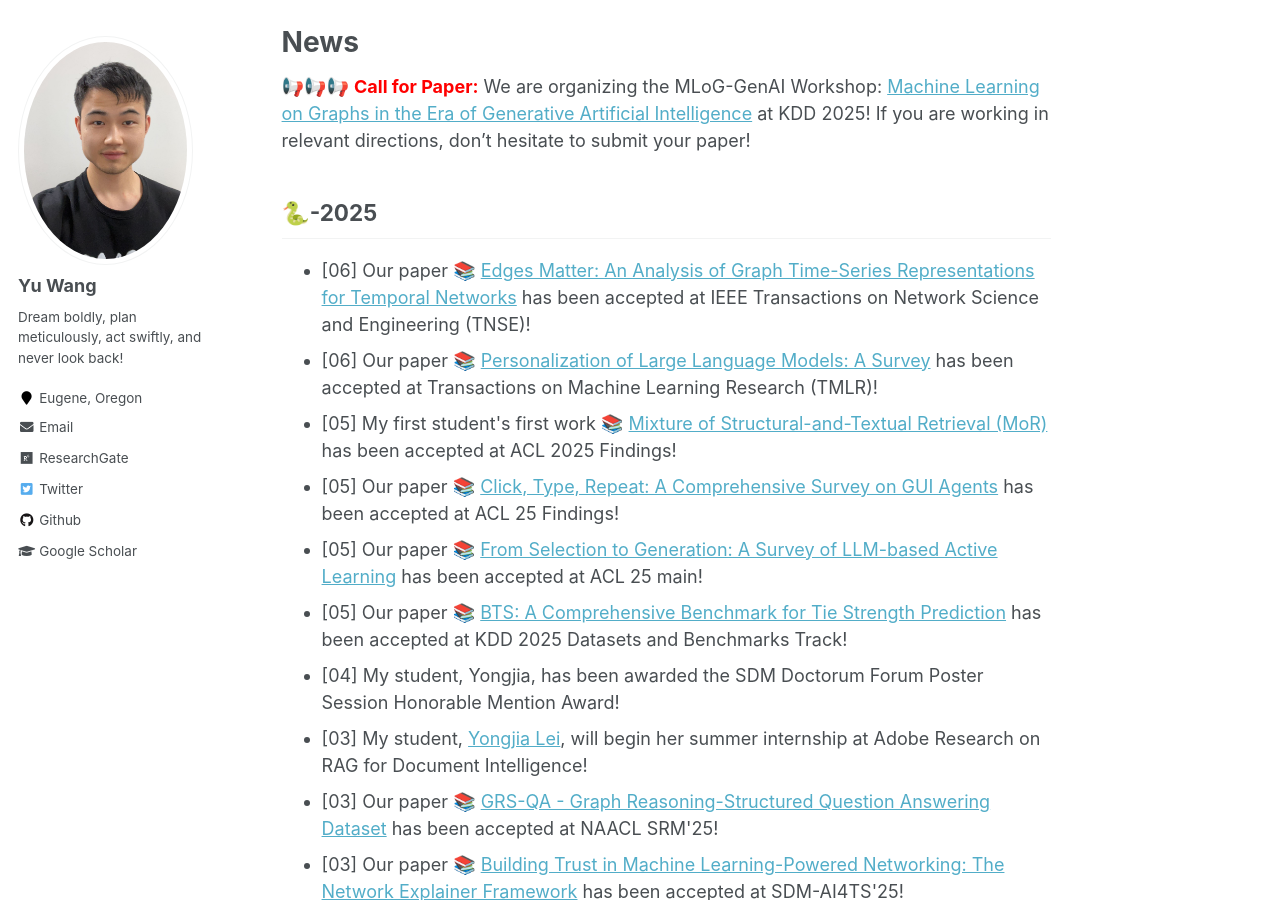
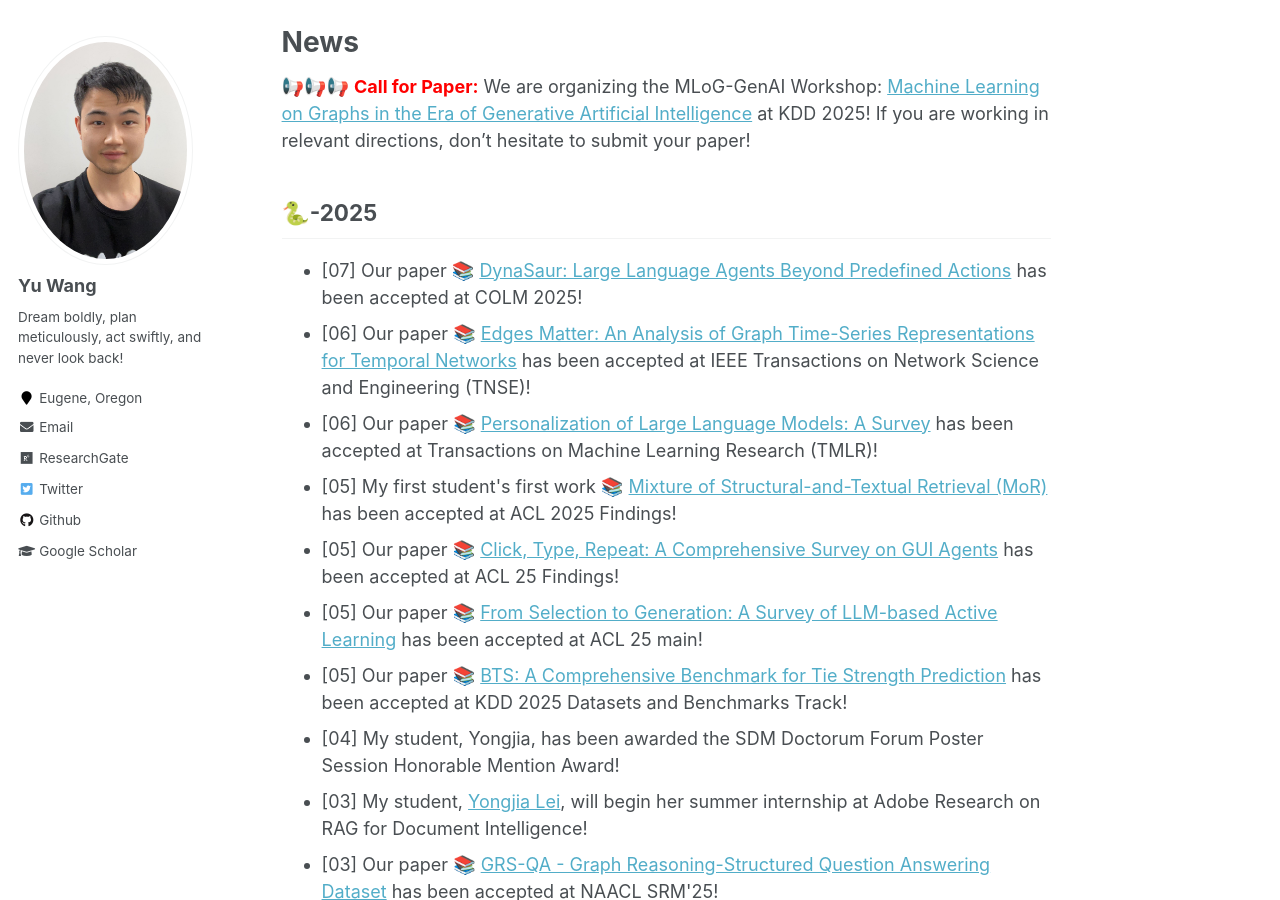
Before and after one commit to yuwang0103/yuwang0103.github.io, a Jekyll site: the page built from _pages/about.md, in a window 1280 px wide and 900 px high, scrolled down 775 px. Built offline with Jekyll 4.4.1, drawn with Linux system fonts in a browser that asks for light colours.

Commit message:
Update about.md

```diff
--- a/_pages/about.md
+++ b/_pages/about.md
@@ -34,6 +34,7 @@ News
 🐍-2025
 -----
 <ul>
+<li>[07] Our paper 📚 <a href='https://arxiv.org/abs/2411.01747'>DynaSaur: Large Language Agents Beyond Predefined Actions</a> has been accepted at COLM 2025!</li>
 <li>[06] Our paper 📚 <a href=''>Edges Matter: An Analysis of Graph Time-Series Representations for Temporal Networks</a> has been accepted at IEEE Transactions on Network Science and Engineering (TNSE)!</li>
 <li>[06] Our paper 📚 <a href='https://arxiv.org/abs/2411.00027'>Personalization of Large Language Models: A Survey</a> has been accepted at Transactions on Machine Learning Research (TMLR)!</li>
 <li>[05] My first student's first work 📚 <a href='https://arxiv.org/abs/2502.20317'>Mixture of Structural-and-Textual Retrieval (MoR)</a> has been accepted at ACL 2025 Findings!</li>
```
